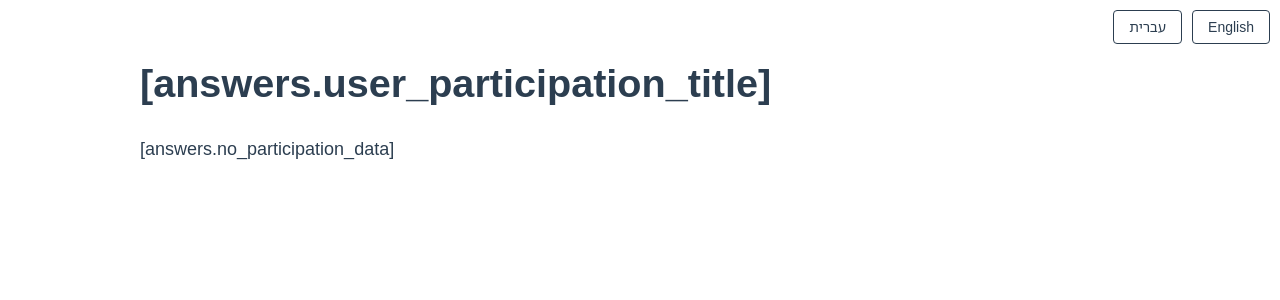
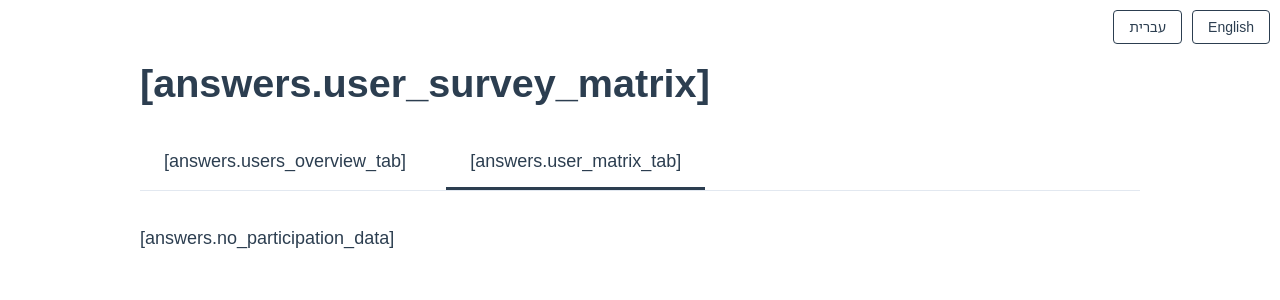
Before and after one commit to ariel-research/budget-survey, a Flask app: page /surveys/users in a window 1280 px wide. Shown: the top 300 px of the page. Run offline with Flask 3, Linux system fonts and the light colour scheme; the visitor is signed in with stand-in values (Sample User, id 1); data that the repository does not hold is empty; parts of the project's set-up code (start-up, migrations or seed data) failed here and were passed over.

Commit message:
Add matrix navigation tab

```diff
--- a/application/templates/responses/users_overview.html
+++ b/application/templates/responses/users_overview.html
@@ -9,7 +9,11 @@
 {% block content %}
 <div class="answers-container">
     <div class="answers-header">
-        <h1>{{ get_translation('user_participation_title', 'answers') }}</h1>
+        <h1>{{ get_translation('user_survey_matrix', 'answers') }}</h1>
+        <div class="navigation-tabs">
+            <a href="{{ url_for('responses.get_users_overview') }}" class="tab">{{ get_translation('users_overview_tab', 'answers') }}</a>
+            <a href="{{ url_for('responses.users_matrix') }}" class="tab active">{{ get_translation('user_matrix_tab', 'answers') }}</a>
+        </div>
     </div>
 
     <div class="answers-content">
```
